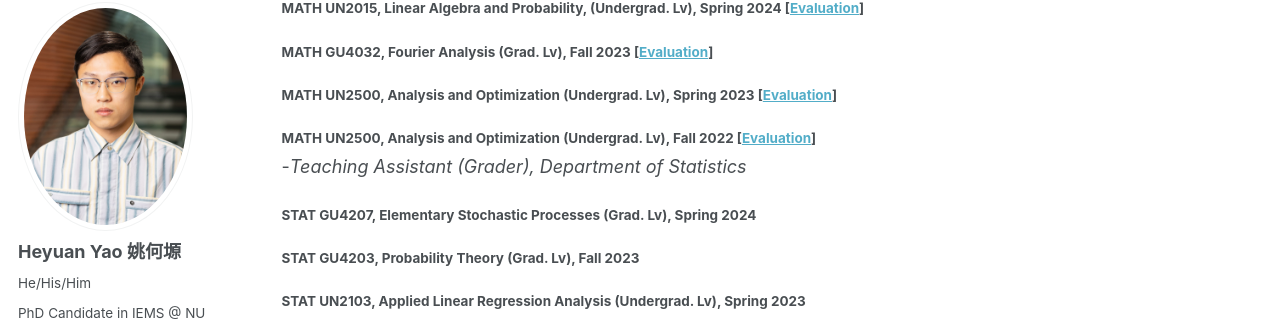
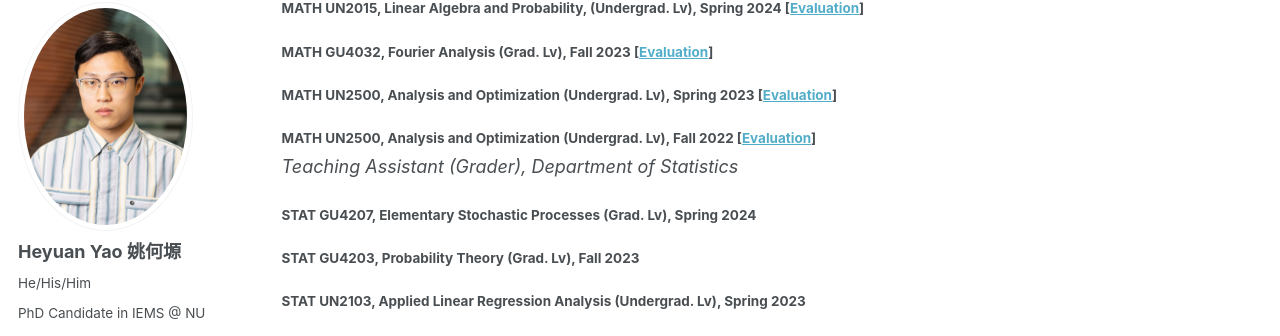
Before and after one commit to Heyuan-Yao/Heyuan-Yao.github.io, a Jekyll site: the page built from _pages/about.md, in a window 1280 px wide and 900 px high, scrolled down 1402 px. Shown: the part 104-440 px from the top of the window. Built offline with Jekyll 4.4.1, drawn with Linux system fonts in a browser that asks for light colours; some web fonts are replaced.

```diff
--- a/_pages/about.md
+++ b/_pages/about.md
@@ -25,13 +25,9 @@ Education
 Publication & Preprints
 ------
 <h4><a href="https://www.sciencedirect.com/science/article/pii/S0167715225000215">Unbiased estimation of the Gini coefficient</a>, B. Baydil, V.H. de la Pena, H. Zou, H. Yao (2025)</h4>
-
 <h4><a href="https://www.sciencedirect.com/science/article/pii/S0167715226001185">A Scalable Formula for the Moments of a Family of Self-Normalized Statistics</a>, H. Zou, H. Yao, V.H. de la Pena (2026)</h4>
-
 <h4><a href="https://arxiv.org/pdf/2512.19063">Sharp Decoupling Inequalities for the Variances and Second Moments of Sums of Dependent Random Variables</a>, V.H. de la Pena, H. Yao, D. Alemayehu (2025)</h4>
-
 <h4><a href="https://arxiv.org/abs/2605.21715">Throughput-Optimal Multiresource-Job Scheduling with Continuous Requirement Distribution </a>, H. Yao, W. Kowalik, I. Grosof (2026)</h4>
-
 
 Teaching & Teaching Assistantship
 ------
@@ -40,7 +36,6 @@ Teaching & Teaching Assistantship
 *Teaching Assistant, Department of Industrial Engineering and Management Sciences*
 
 <h4>IEMS 304 Statistical Learning for Data Analysis (Undergrad. Lv), Spring 2026 [<a href="https://github.com/Heyuan-Yao/Heyuan-Yao.github.io/blob/master/_pages/Sec_1_Individual Report for Heyuan Yao (IEMS_304-0_21  Statistical Learning for Data)_0504a65e-e0bf-495a-96ad-882528105134en-US.pdf">Session 1 Evaluation</a>] [<a href="https://github.com/Heyuan-Yao/Heyuan-Yao.github.io/blob/master/_pages/Sec_2_Individual Report for Heyuan Yao (IEMS_304-0_22  Statistical Learning for Data)_beb4d237-21c9-4909-9ebc-c95e8edb28e5en-US.pdf">Session 2 Evaluation</a>]</h4>
-
 <h4>IEMS 315 Stochastic Models (Undergrad. Lv), Fall 2025 [<a href="https://github.com/Heyuan-Yao/Heyuan-Yao.github.io/blob/master/_pages/Individual%20Report%20for%20Heyuan%20Yao%20(IEMS_315-0_01%20%20Stochastic%20Models)_ae083803-227e-42f9-9080-a2033abbb70fen-US.pdf">Evaluation</a>] [**Outstanding Teaching Assistant Award Honorable mention in BSIE Program in AY 25/26**]</h4>
 
 **Columbia University in the City of New York, NY, USA**
@@ -48,21 +43,15 @@ Teaching & Teaching Assistantship
 *Teaching Assistant, Department of Mathematics*
 
 <h4>MATH UN2015, Linear Algebra and Probability, (Undergrad. Lv), Spring 2024 [<a href="https://github.com/Heyuan-Yao/Heyuan-Yao.github.io/blob/master/_pages/MATHUN2015LinearAlgebraandProbabilitySpring2024-MATHUN2015_001_2024_1-LinearAlgebraandProbabilityMATHW2015_001_2024_1_183506_HeyuanYao.pdf">Evaluation</a>]</h4>
-
 <h4>MATH GU4032, Fourier Analysis (Grad. Lv), Fall 2023 [<a href="https://github.com/Heyuan-Yao/Heyuan-Yao.github.io/blob/master/_pages/MATHGU4032_001_2023_3-FOURIERANALYSISMATHW4032_001_2023_3_170719_HeyuanYao.pdf">Evaluation</a>]</h4>
-
 <h4>MATH UN2500, Analysis and Optimization (Undergrad. Lv), Spring 2023 [<a href="https://github.com/Heyuan-Yao/Heyuan-Yao.github.io/blob/master/_pages/MATHUN2500_002_2023_1-ANALYSISANDOPTIMIZATIONMATHV2500_002_2023_1_162640_HeyuanYao.pdf">Evaluation</a>]</h4>
-
 <h4>MATH UN2500, Analysis and Optimization (Undergrad. Lv), Fall 2022 [<a href="https://github.com/Heyuan-Yao/Heyuan-Yao.github.io/blob/master/_pages/MATHUN2500_002_2022_3-ANALYSISANDOPTIMIZATIONMATHV2500_002_2022_3_150375_HeyuanYao.pdf">Evaluation</a>]</h4>
 
--*Teaching Assistant (Grader), Department of Statistics*
+*Teaching Assistant (Grader), Department of Statistics*
 
 <h4>STAT GU4207, Elementary Stochastic Processes (Grad. Lv), Spring 2024</h4>
-
 <h4>STAT GU4203, Probability Theory (Grad. Lv), Fall 2023</h4>
-
 <h4>STAT UN2103, Applied Linear Regression Analysis (Undergrad. Lv), Spring 2023</h4>
-
 <h4>STAT UN1101, Introduction to Statistics (Undergrad. Lv), Fall 2022</h4>
 
 **City University of Hong Kong, Hong Kong SAR Sep. 2020 – May 2021**
@@ -70,5 +59,4 @@ Teaching & Teaching Assistantship
 *PALSI Leader (Peer-Assisted Learning scheme using Supplemental Instruction)*
 
 <h4>MA1201, Calculus and Basic Linear Algebra II, (Undergraduate level) Spring 2021</h4>
-
 <h4>MA1200, Calculus and Basic Linear Algebra I, (Undergraduate level) Fall 2020</h4>
```
